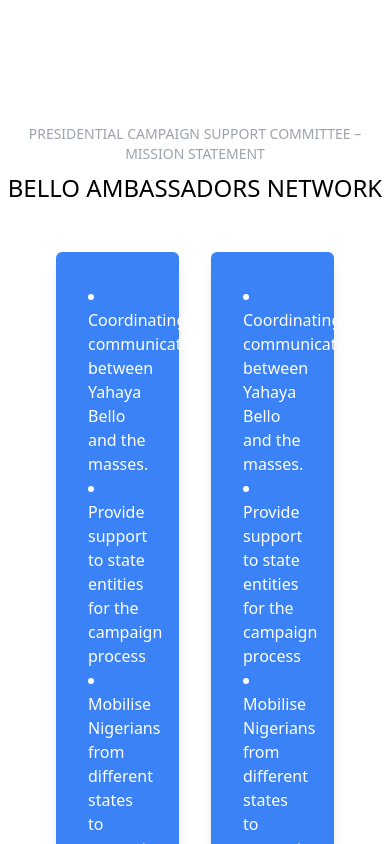
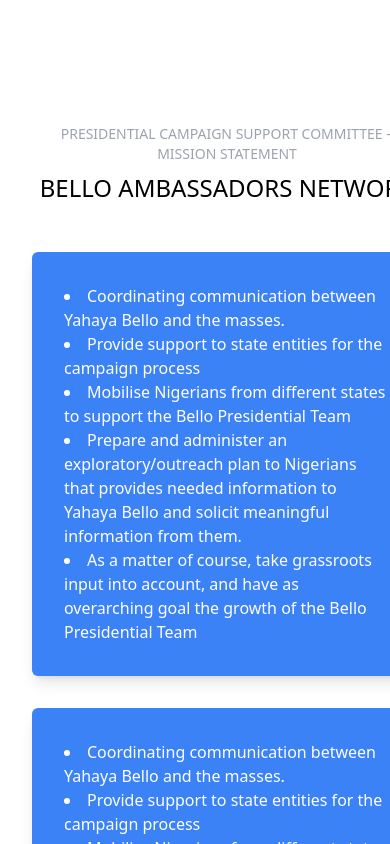
Before and after one commit to sammy-code98/elections, a Next.js app: page / in a window 390 px wide. Shown: the part 3460-4304 px from the top of the page. Built offline with nearby package versions, Linux system fonts and the light colour scheme.

Commit message:
fix:make awards section responsive

```diff
--- a/components/Mission.jsx
+++ b/components/Mission.jsx
@@ -1,13 +1,13 @@
 export default function Mission() {
   return (
-    <section className="mt-32" id="mission">
+    <section className="container mx-8 mt-32 md:mx-auto" id="mission">
       <div className="text-center text-sm text-gray-400 ">
         PRESIDENTIAL CAMPAIGN SUPPORT COMMITTEE – MISSION STATEMENT
       </div>
       <div className="text-center text-2xl mt-2">BELLO AMBASSADORS NETWORK</div>
 
-      <div className="grid grid-cols-2 gap-8 justify-items-center px-14 mt-12">
-        <div className="w-full bg-blue-500 text-white rounded-md shadow-lg p-8">
+      <div className="md:grid md:grid-cols-2 md:gap-8 justify-items-center md:px-14 mt-12">
+        <div className="w-full bg-blue-500 text-white rounded-md shadow-lg  mb-8 p-8">
           <ul className="list-disc list-inside">
             <li>
               Coordinating communication between Yahaya Bello and the masses.
@@ -28,7 +28,7 @@
             </li>
           </ul>
         </div>
-        <div className="w-full bg-blue-500 text-white rounded-md shadow-lg p-8">
+        <div className="w-full bg-blue-500 text-white rounded-md shadow-lg mb-8 p-8">
           <ul className="list-disc list-inside">
             <li>
               Coordinating communication between Yahaya Bello and the masses.
```
